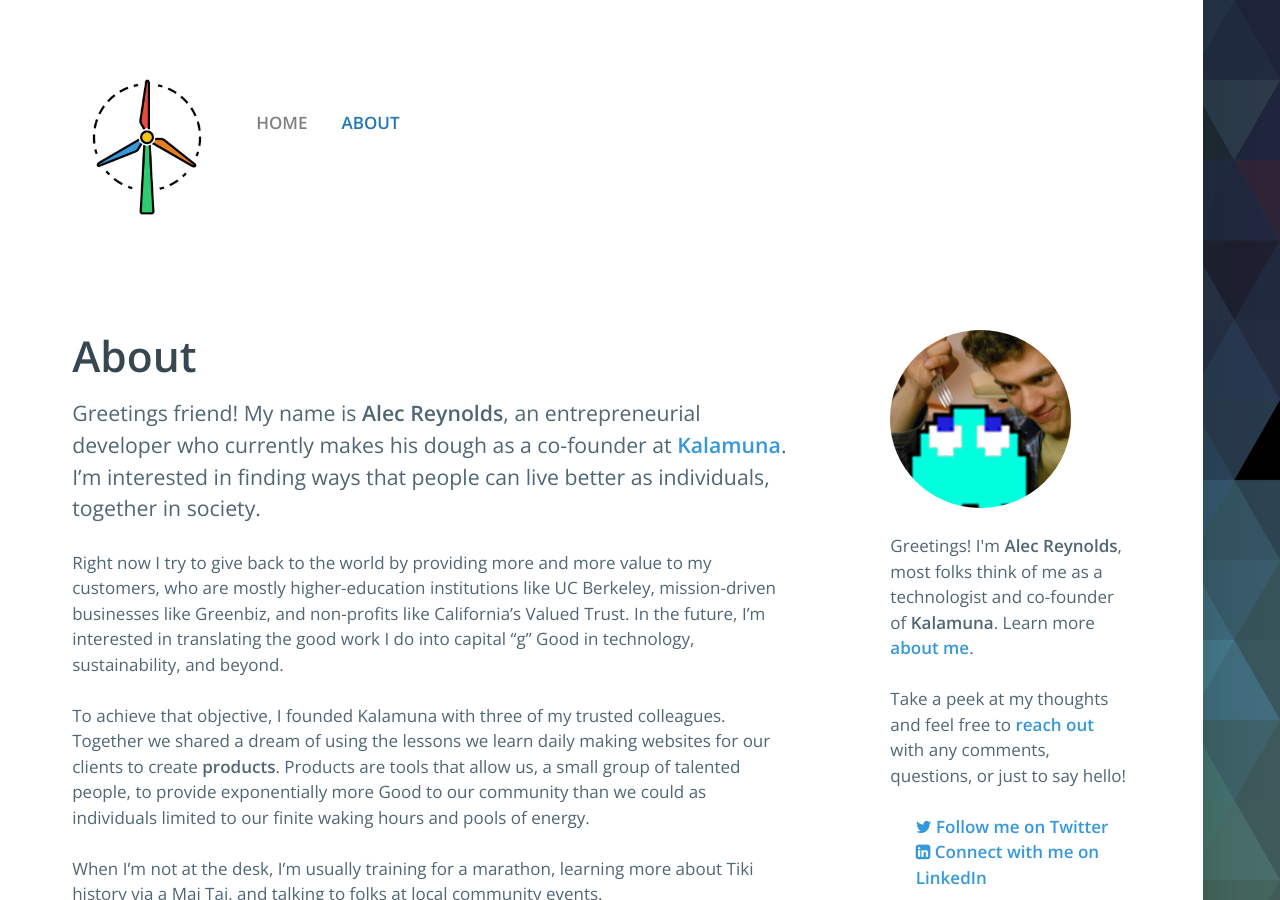
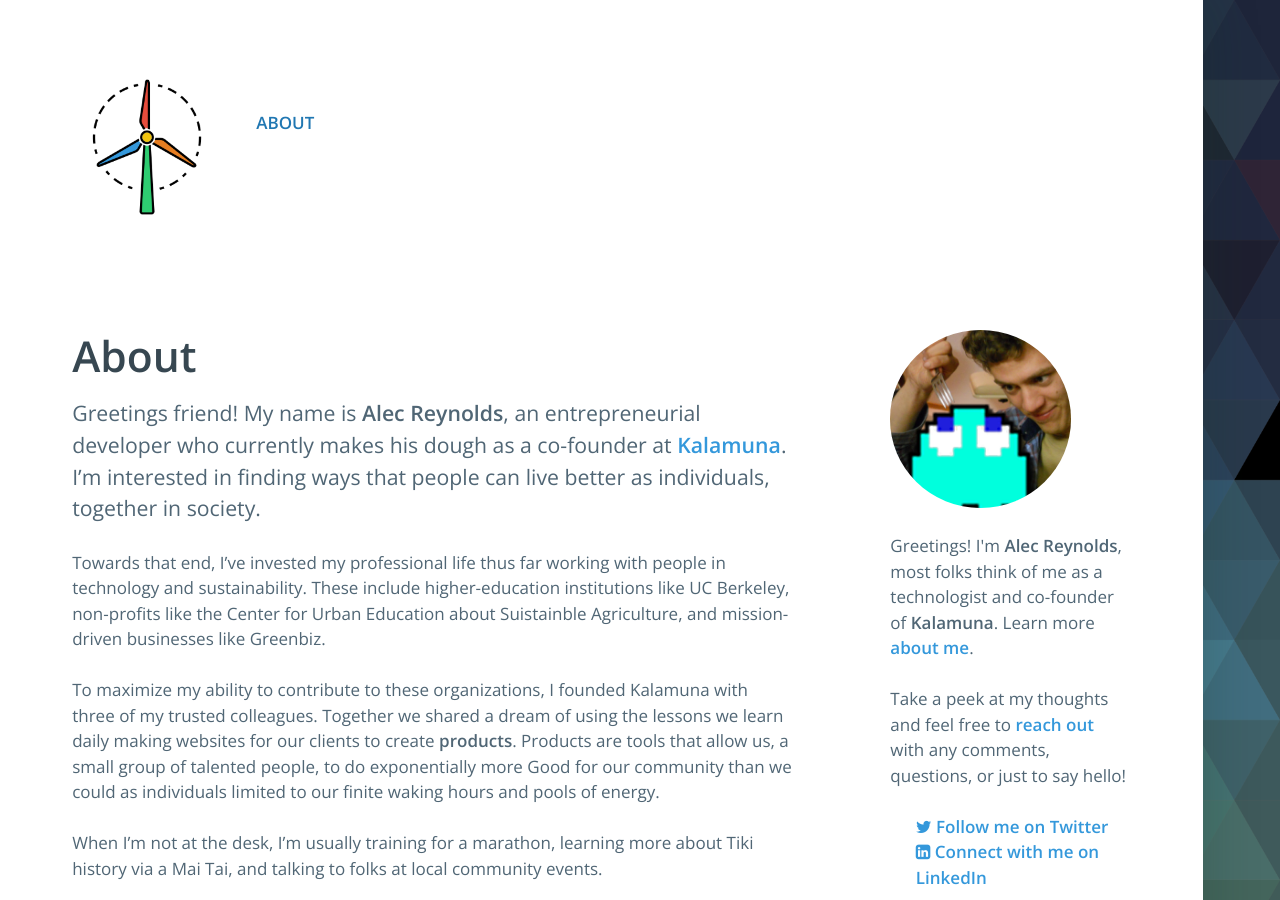
Before and after one commit to reynoldsalec/reynoldsalec.github.io, a Jekyll site: the page built from about.md, in a window 1280 px wide and 900 px high. Built offline with Jekyll 4.4.1, drawn with Linux system fonts in a browser that asks for light colours; nearby versions of some CDN libraries; Markdown is read by kramdown in place of the engine named in the settings.

Commit message:
Copy changes, get rid of home for now.

```diff
--- a/_includes/header.html
+++ b/_includes/header.html
@@ -108,9 +108,11 @@
               <a href="#content" title="Skip to content">Skip to content</a>
             </div>
             <ul>
+              <!--
               <li>
                 <a class="nav-home" href="/">Home</a>
               </li>
+              -->
               <li>
                 <a class="nav-about" href="/about/">About</a>
               </li>
--- a/about.md
+++ b/about.md
@@ -10,9 +10,9 @@
 
 Greetings friend! My name is __Alec Reynolds__, an entrepreneurial developer who currently makes his dough as a co-founder at __[Kalamuna](http://www.kalamuna.com)__. I'm interested in finding ways that people can live better as individuals, together in society.
 
-Right now I try to give back to the world by providing more and more value to my customers, who are mostly higher-education institutions like UC Berkeley, mission-driven businesses like Greenbiz, and non-profits like California's Valued Trust. In the future, I'm interested in translating the good work I do into capital "g" Good in technology, sustainability, and beyond.
+Towards that end, I've invested my professional life thus far working with people in technology and sustainability. These include higher-education institutions like UC Berkeley, non-profits like the Center for Urban Education about Suistainble Agriculture, and mission-driven businesses like Greenbiz.
 
-To achieve that objective, I founded Kalamuna with three of my trusted colleagues. Together we shared a dream of using the lessons we learn daily making websites for our clients to create __products__. Products are tools that allow us, a small group of talented people, to provide exponentially more Good to our community than we could as individuals limited to our finite waking hours and pools of energy.
+To maximize my ability to contribute to these organizations, I founded Kalamuna with three of my trusted colleagues. Together we shared a dream of using the lessons we learn daily making websites for our clients to create __products__. Products are tools that allow us, a small group of talented people, to do exponentially more Good for our community than we could as individuals limited to our finite waking hours and pools of energy.
 
 When I'm not at the desk, I'm usually training for a marathon, learning more about Tiki history via a Mai Tai, and talking to folks at local community events.
 
```
Also changed, not shown: 5 other files.
